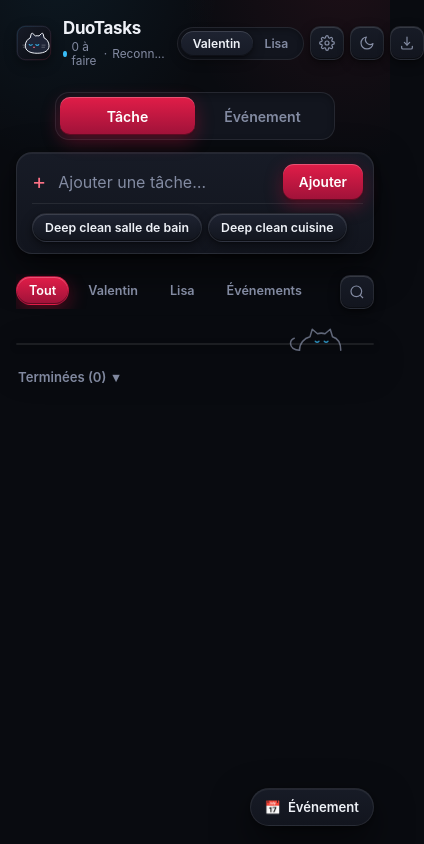
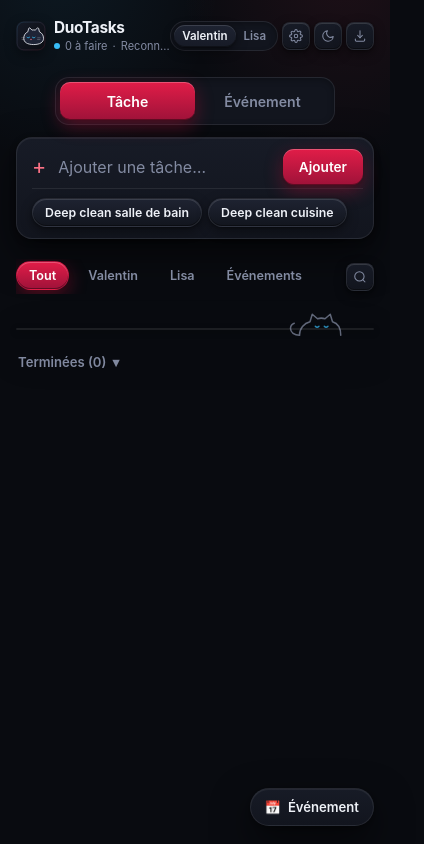
Before and after one commit to Mad-Shin/duo-tasks, a plain HTML site: page frontend/index.html in a window 390 px wide. Shown: the whole page, 424 px wide, since content can reach past the window. Drawn offline with Linux system fonts and the light colour scheme; no server answers.

Commit message:
fix: eliminate mobile topbar horizontal overflow and raise toast above FAB

```diff
--- a/frontend/styles.css
+++ b/frontend/styles.css
@@ -86,14 +86,20 @@ html, body {
 .brand {
   display: flex;
   align-items: center;
-  gap: 11px;
+  gap: 10px;
+  min-width: 0;
 }
 
 .brand-icon {
+  flex: 0 0 auto;
   width: 36px;
   height: 36px;
   border-radius: 10px;
   box-shadow: 0 4px 12px rgba(0, 0, 0, 0.35);
+}
+
+.brand-text {
+  min-width: 0;
 }
 
 .brand-text h1 {
@@ -139,6 +145,7 @@ html, body {
   align-items: center;
   gap: 5px;
   margin-top: 2px;
+  white-space: nowrap;
 }
 
 .subtitle, .sync-sep {
@@ -147,6 +154,7 @@ html, body {
 }
 
 .sync-dot {
+  flex: 0 0 auto;
   width: 6px;
   height: 6px;
   border-radius: 50%;
@@ -162,6 +170,7 @@ html, body {
   display: flex;
   align-items: center;
   gap: 6px;
+  flex-shrink: 0;
 }
 
 .identity-switch {
@@ -264,6 +273,42 @@ html, body {
 }
 
 @media (max-width: 640px) {
+  .topbar {
+    gap: 8px;
+  }
+  .brand {
+    gap: 8px;
+  }
+  .brand-icon {
+    width: 30px;
+    height: 30px;
+    border-radius: 8px;
+  }
+  .brand-text h1 {
+    font-size: 0.96rem;
+  }
+  .subtitle, .sync-sep {
+    font-size: 0.69rem;
+  }
+  .topbar-actions {
+    gap: 4px;
+  }
+  .id-btn {
+    font-size: 0.72rem;
+    padding: 4px 8px;
+  }
+  .icon-btn {
+    width: 28px;
+    height: 28px;
+    border-radius: 8px;
+  }
+  .icon-btn svg {
+    width: 14px;
+    height: 14px;
+  }
+  .toast-container {
+    bottom: calc(70px + env(safe-area-inset-bottom));
+  }
   .mobile-mode-fab {
     position: fixed;
     right: 16px;
--- a/frontend/sw.js
+++ b/frontend/sw.js
@@ -1,4 +1,4 @@
-const CACHE_NAME = "duotasks-shell-v16";
+const CACHE_NAME = "duotasks-shell-v17";
 const SHELL_ASSETS = [
   "/",
   "/index.html",
```
